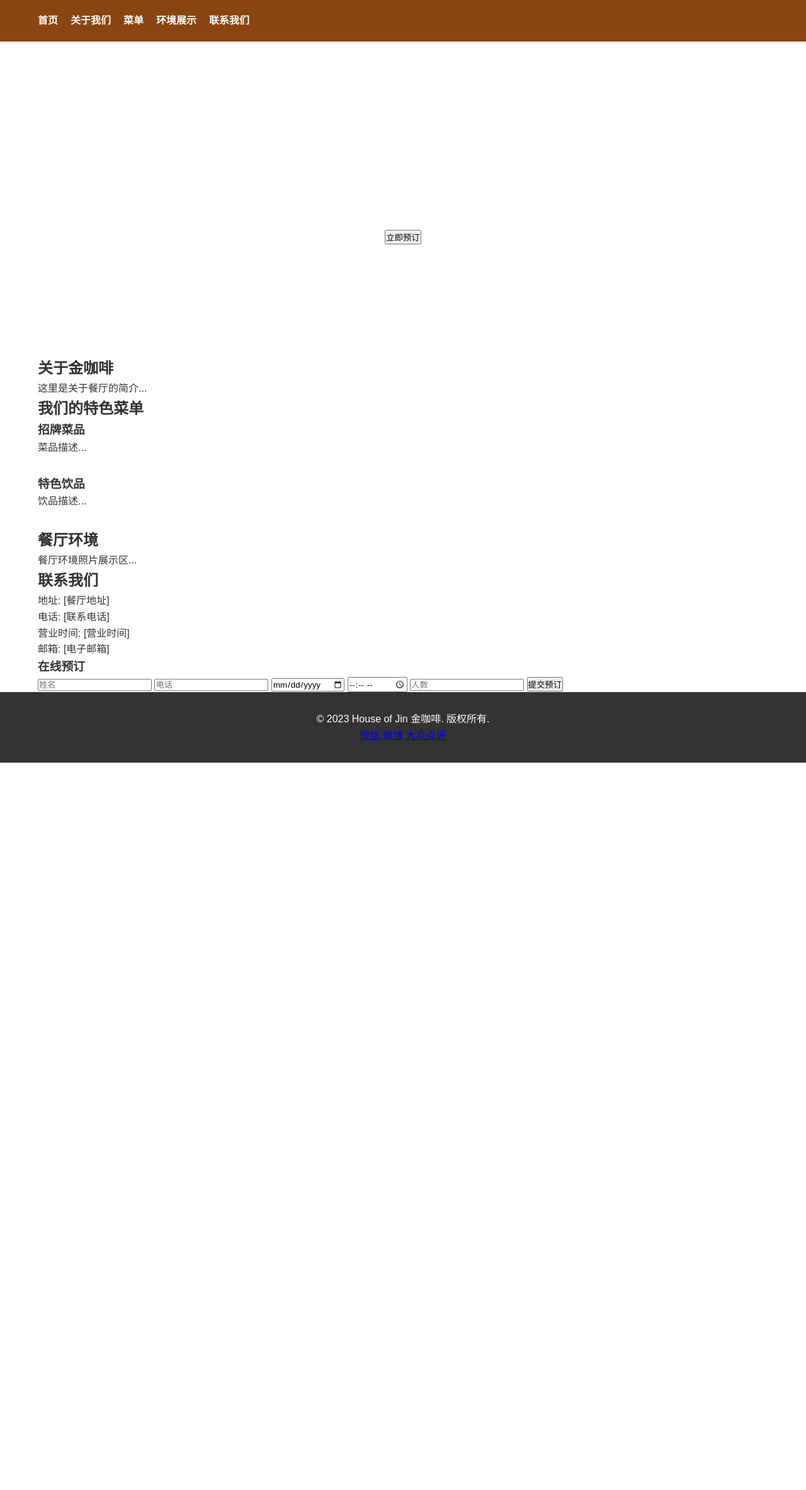
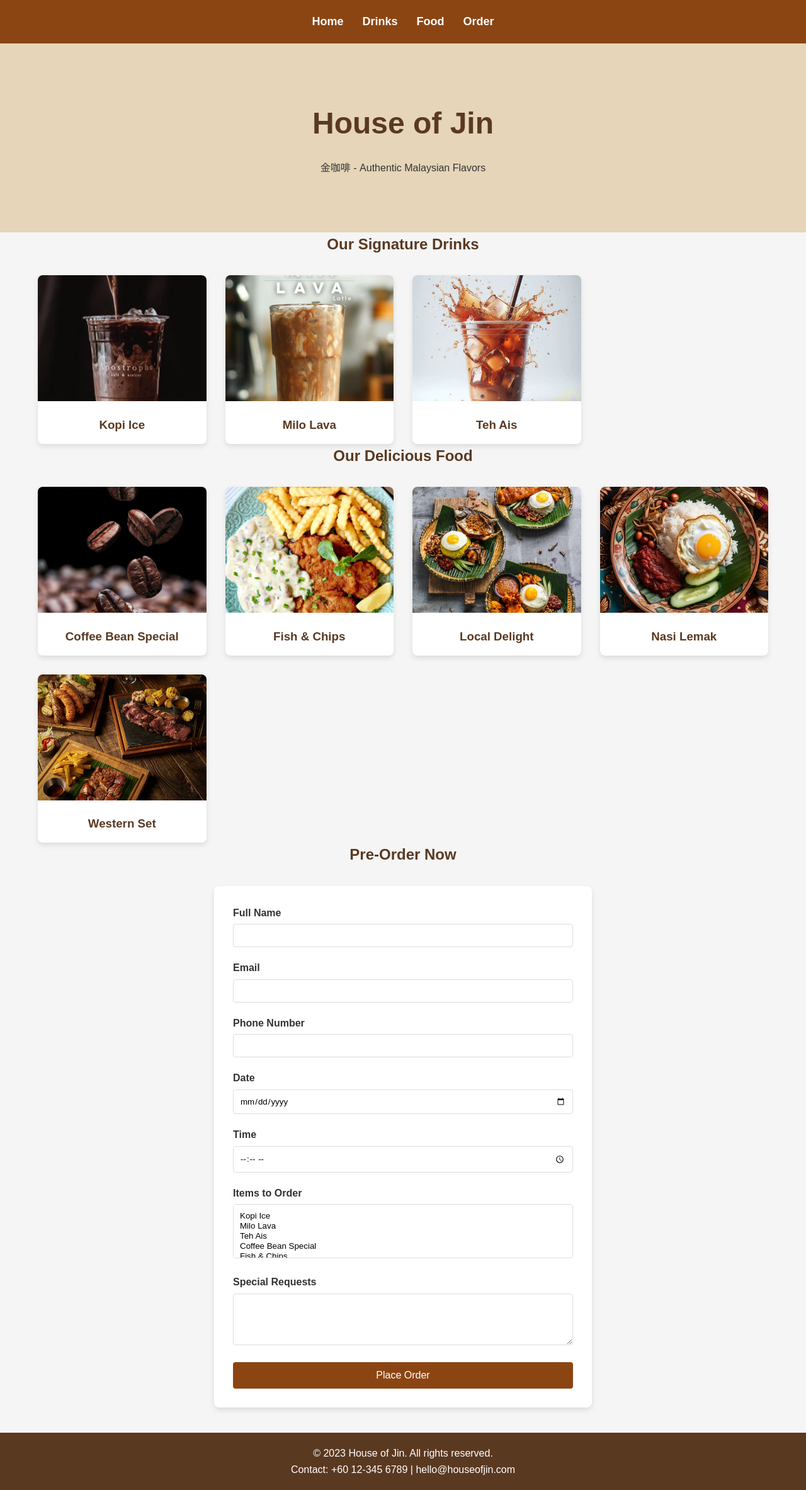
Before and after one commit to jackson0216/House_Of_Jin, a plain HTML site: page house_of_jin.html in a window 1280 px wide. Shown: the whole page at 63% size. Before the commit the page ends 1211 px from the top, so only its background shows below. Drawn offline with Linux system fonts and the light colour scheme.

Commit message:
Update house_of_jin.html

```diff
--- a/house_of_jin.html
+++ b/house_of_jin.html
@@ -1,11 +1,10 @@
 <!DOCTYPE html>
-<html lang="zh-CN">
+<html lang="en">
 <head>
     <meta charset="UTF-8">
     <meta name="viewport" content="width=device-width, initial-scale=1.0">
     <title>House of Jin | 金咖啡餐厅</title>
     <style>
-        /* 基础样式 - 后续可以完善 */
         * {
             margin: 0;
             padding: 0;
@@ -14,6 +13,7 @@
         }
 
         body {
+            background-color: #f5f5f5;
             color: #333;
             line-height: 1.6;
         }
@@ -25,145 +25,315 @@
         }
 
         header {
-            background-color: #8B4513; /* 棕色系 */
+            background-color: #8B4513;
             color: white;
             padding: 20px 0;
+            text-align: center;
         }
 
         nav ul {
             display: flex;
             list-style: none;
+            justify-content: center;
         }
 
         nav ul li {
-            margin-right: 20px;
+            margin: 0 15px;
         }
 
         nav ul li a {
             color: white;
             text-decoration: none;
             font-weight: bold;
+            font-size: 18px;
         }
 
         .hero {
-            background-image: url('restaurant-hero.jpg');
-            background-size: cover;
-            background-position: center;
-            height: 500px;
+            background-color: #e6d5b8;
+            height: 300px;
             display: flex;
             align-items: center;
             justify-content: center;
             text-align: center;
-            color: white;
         }
 
-        .hero-content h1 {
+        h1 {
             font-size: 3rem;
+            margin-bottom: 20px;
+            color: #5a3921;
+        }
+
+        section {
+            padding: 40px 0;
+        }
+
+        h2 {
+            text-align: center;
+            margin-bottom: 30px;
+            color: #5a3921;
+        }
+
+        .menu-gallery {
+            display: grid;
+            grid-template-columns: repeat(auto-fill, minmax(250px, 1fr));
+            gap: 30px;
+            margin-top: 20px;
+        }
+
+        .menu-item {
+            background: white;
+            border-radius: 8px;
+            overflow: hidden;
+            box-shadow: 0 4px 8px rgba(0,0,0,0.1);
+            transition: transform 0.3s;
+        }
+
+        .menu-item:hover {
+            transform: translateY(-5px);
+        }
+
+        .menu-item img {
+            width: 100%;
+            height: 200px;
+            object-fit: cover;
+        }
+
+        .menu-item h3 {
+            padding: 15px;
+            text-align: center;
+            color: #5a3921;
+        }
+
+        .order-form {
+            background: white;
+            max-width: 600px;
+            margin: 0 auto;
+            padding: 30px;
+            border-radius: 8px;
+            box-shadow: 0 4px 8px rgba(0,0,0,0.1);
+        }
+
+        .form-group {
             margin-bottom: 20px;
         }
 
-        section {
-            padding: 60px 0;
+        label {
+            display: block;
+            margin-bottom: 5px;
+            font-weight: bold;
         }
 
-        .menu-item {
-            margin-bottom: 30px;
+        input, select, textarea {
+            width: 100%;
+            padding: 10px;
+            border: 1px solid #ddd;
+            border-radius: 4px;
+        }
+
+        button {
+            background-color: #8B4513;
+            color: white;
+            border: none;
+            padding: 12px 20px;
+            border-radius: 4px;
+            cursor: pointer;
+            font-size: 16px;
+            width: 100%;
+        }
+
+        button:hover {
+            background-color: #5a3921;
+        }
+
+        #confirmation {
+            display: none;
+            background: #d4edda;
+            color: #155724;
+            padding: 15px;
+            border-radius: 4px;
+            margin-top: 20px;
+            text-align: center;
         }
 
         footer {
-            background-color: #333;
+            background-color: #5a3921;
             color: white;
             text-align: center;
-            padding: 30px 0;
+            padding: 20px 0;
+            margin-top: 40px;
         }
     </style>
 </head>
 <body>
-    <!-- 导航栏 -->
+    <!-- Navigation -->
     <header>
         <div class="container">
             <nav>
                 <ul>
-                    <li><a href="#home">首页</a></li>
-                    <li><a href="#about">关于我们</a></li>
-                    <li><a href="#menu">菜单</a></li>
-                    <li><a href="#gallery">环境展示</a></li>
-                    <li><a href="#contact">联系我们</a></li>
+                    <li><a href="#home">Home</a></li>
+                    <li><a href="#drinks">Drinks</a></li>
+                    <li><a href="#food">Food</a></li>
+                    <li><a href="#order">Order</a></li>
                 </ul>
             </nav>
         </div>
     </header>
 
-    <!-- 主横幅 -->
+    <!-- Hero Banner -->
     <section class="hero" id="home">
         <div class="hero-content">
             <h1>House of Jin</h1>
-            <p>金咖啡 - 融合东西方美食精髓</p>
-            <button>立即预订</button>
+            <p>金咖啡 - Authentic Malaysian Flavors</p>
         </div>
     </section>
 
-    <!-- 关于我们 -->
-    <section id="about" class="container">
-        <h2>关于金咖啡</h2>
-        <p>这里是关于餐厅的简介...</p>
-        <!-- 可以添加更多内容 -->
-    </section>
-
-    <!-- 特色菜单 -->
-    <section id="menu" class="container">
-        <h2>我们的特色菜单</h2>
-        <div class="menu-item">
-            <h3>招牌菜品</h3>
-            <p>菜品描述...</p>
-        </div>
-        <div class="menu-item">
-            <h3>特色饮品</h3>
-            <p>饮品描述...</p>
-        </div>
-        <!-- 可以添加更多菜单项 -->
-    </section>
-
-    <!-- 环境展示 -->
-    <section id="gallery" class="container">
-        <h2>餐厅环境</h2>
-        <div class="gallery-grid">
-            <!-- 这里可以添加图片 -->
-            <p>餐厅环境照片展示区...</p>
+    <!-- Drinks Menu -->
+    <section id="drinks" class="container">
+        <h2>Our Signature Drinks</h2>
+        <div class="menu-gallery">
+            <div class="menu-item">
+                <img src="images/drinks/kopiice.jpg" alt="Kopi Ice">
+                <h3>Kopi Ice</h3>
+            </div>
+            <div class="menu-item">
+                <img src="images/drinks/milolava.jpg" alt="Milo Lava">
+                <h3>Milo Lava</h3>
+            </div>
+            <div class="menu-item">
+                <img src="images/drinks/tehais.jpg" alt="Teh Ais">
+                <h3>Teh Ais</h3>
+            </div>
         </div>
     </section>
 
-    <!-- 联系我们 -->
-    <section id="contact" class="container">
-        <h2>联系我们</h2>
-        <div class="contact-info">
-            <p>地址: [餐厅地址]</p>
-            <p>电话: [联系电话]</p>
-            <p>营业时间: [营业时间]</p>
-            <p>邮箱: [电子邮箱]</p>
+    <!-- Food Menu -->
+    <section id="food" class="container">
+        <h2>Our Delicious Food</h2>
+        <div class="menu-gallery">
+            <div class="menu-item">
+                <img src="images/food/coffeebean.jpg" alt="Coffee Bean Special">
+                <h3>Coffee Bean Special</h3>
+            </div>
+            <div class="menu-item">
+                <img src="images/food/fishnchip.jpg" alt="Fish & Chips">
+                <h3>Fish & Chips</h3>
+            </div>
+            <div class="menu-item">
+                <img src="images/food/localfood.jpg" alt="Local Delight">
+                <h3>Local Delight</h3>
+            </div>
+            <div class="menu-item">
+                <img src="images/food/nasilemak.jpg" alt="Nasi Lemak">
+                <h3>Nasi Lemak</h3>
+            </div>
+            <div class="menu-item">
+                <img src="images/food/western.jpg" alt="Western Set">
+                <h3>Western Set</h3>
+            </div>
         </div>
-        <form class="reservation-form">
-            <h3>在线预订</h3>
-            <input type="text" placeholder="姓名">
-            <input type="tel" placeholder="电话">
-            <input type="date" placeholder="日期">
-            <input type="time" placeholder="时间">
-            <input type="number" placeholder="人数">
-            <button type="submit">提交预订</button>
-        </form>
     </section>
 
-    <!-- 页脚 -->
+    <!-- Order Form -->
+    <section id="order" class="container">
+        <h2>Pre-Order Now</h2>
+        <div class="order-form">
+            <form id="orderForm" action="https://formspree.io/f/YOUR_FORMSPREE_ID" method="POST">
+                <div class="form-group">
+                    <label for="name">Full Name</label>
+                    <input type="text" id="name" name="name" required>
+                </div>
+
+                <div class="form-group">
+                    <label for="email">Email</label>
+                    <input type="email" id="email" name="email" required>
+                </div>
+
+                <div class="form-group">
+                    <label for="phone">Phone Number</label>
+                    <input type="tel" id="phone" name="phone" required>
+                </div>
+
+                <div class="form-group">
+                    <label for="date">Date</label>
+                    <input type="date" id="date" name="date" required>
+                </div>
+
+                <div class="form-group">
+                    <label for="time">Time</label>
+                    <input type="time" id="time" name="time" required>
+                </div>
+
+                <div class="form-group">
+                    <label for="items">Items to Order</label>
+                    <select id="items" name="items[]" multiple>
+                        <option value="Kopi Ice">Kopi Ice</option>
+                        <option value="Milo Lava">Milo Lava</option>
+                        <option value="Teh Ais">Teh Ais</option>
+                        <option value="Coffee Bean Special">Coffee Bean Special</option>
+                        <option value="Fish & Chips">Fish & Chips</option>
+                        <option value="Local Delight">Local Delight</option>
+                        <option value="Nasi Lemak">Nasi Lemak</option>
+                        <option value="Western Set">Western Set</option>
+                    </select>
+                </div>
+
+                <div class="form-group">
+                    <label for="message">Special Requests</label>
+                    <textarea id="message" name="message" rows="4"></textarea>
+                </div>
+
+                <button type="submit">Place Order</button>
+            </form>
+
+            <div id="confirmation">
+                <h3>Thank you for your order!</h3>
+                <p>We've received your pre-order and will send a confirmation to your email shortly.</p>
+            </div>
+        </div>
+    </section>
+
+    <!-- Footer -->
     <footer>
         <div class="container">
-            <p>&copy; 2023 House of Jin 金咖啡. 版权所有.</p>
-            <div class="social-links">
-                <!-- 社交媒体链接 -->
-                <a href="#">微信</a>
-                <a href="#">微博</a>
-                <a href="#">大众点评</a>
-            </div>
+            <p>&copy; 2023 House of Jin. All rights reserved.</p>
+            <p>Contact: +60 12-345 6789 | hello@houseofjin.com</p>
         </div>
     </footer>
+
+    <script>
+        // Form submission handling
+        document.getElementById('orderForm').addEventListener('submit', function(e) {
+            e.preventDefault();
+
+            // Get form data
+            const form = e.target;
+            const formData = new FormData(form);
+
+            // Send form data to Formspree
+            fetch(form.action, {
+                method: 'POST',
+                body: formData,
+                headers: {
+                    'Accept': 'application/json'
+                }
+            })
+            .then(response => {
+                if (response.ok) {
+                    // Show confirmation message
+                    document.getElementById('confirmation').style.display = 'block';
+                    form.style.display = 'none';
+
+                    // Reset form
+                    form.reset();
+                } else {
+                    throw new Error('Form submission failed');
+                }
+            })
+            .catch(error => {
+                alert('There was a problem with your submission. Please try again.');
+                console.error(error);
+            });
+        });
+    </script>
 </body>
 </html>
```
